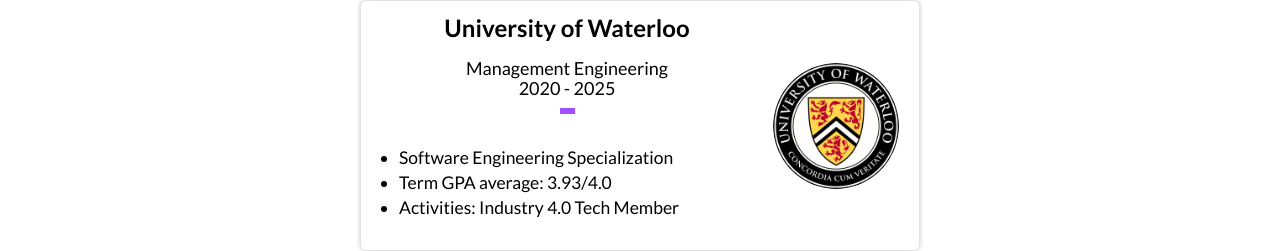
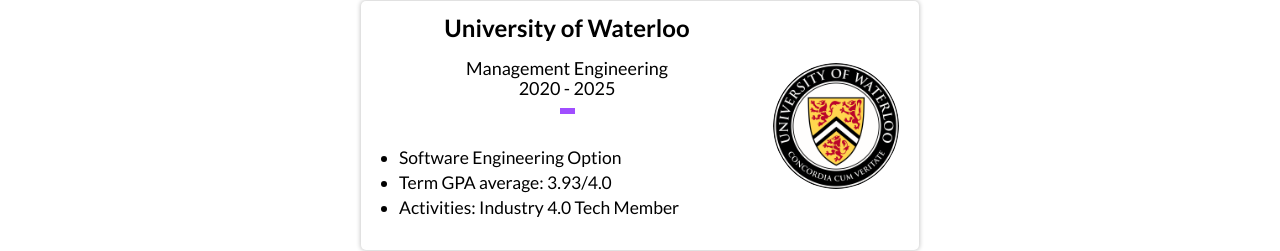
Before and after one commit to Adelpzk/Old_Personal_Website, a React (Create React App) app: page / in a window 1280 px wide. Shown: the part 3391-3642 px from the top of the page. Built offline with nearby package versions, Linux system fonts and the light colour scheme.

Commit message:
fixed some issues

```diff
--- a/src/components/Education.js
+++ b/src/components/Education.js
@@ -22,7 +22,7 @@
                                 <h3><b>University of Waterloo</b></h3>
                                 <h4>Management Engineering<br />2020 - 2025</h4>
                                 <ul>
-                                <li>Software Engineering Specialization</li>
+                                <li>Software Engineering Option</li>
                                 <li>Term GPA average: 3.93/4.0</li>
                                 <li>Activities: Industry 4.0 Tech Member</li>
                                 </ul>
```
